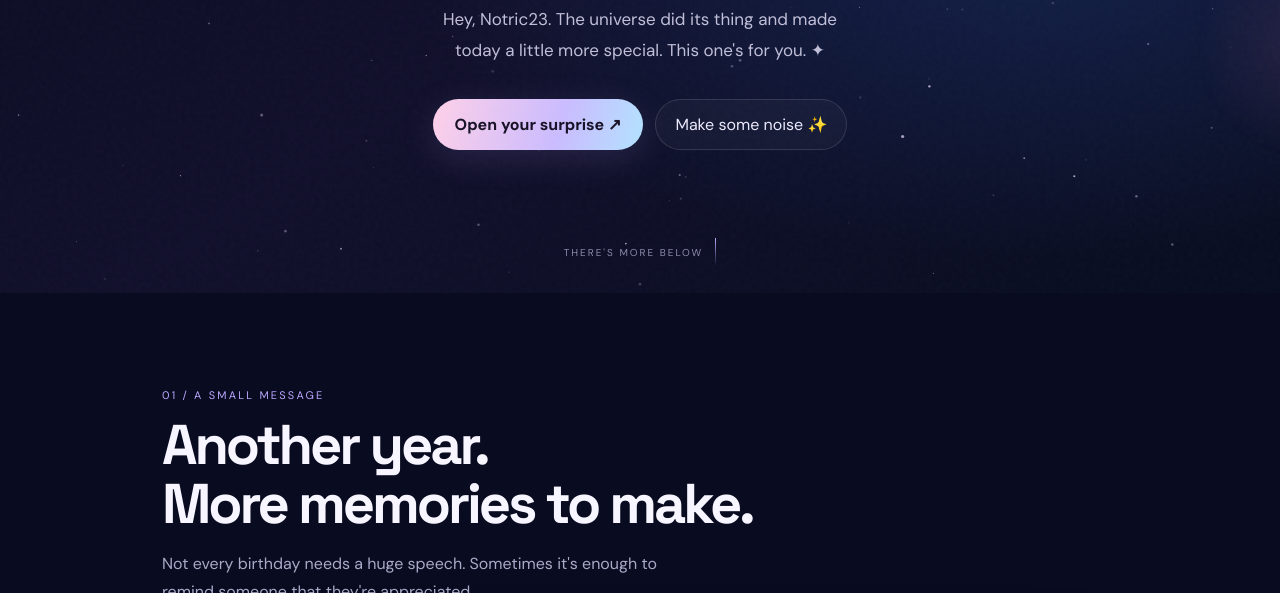
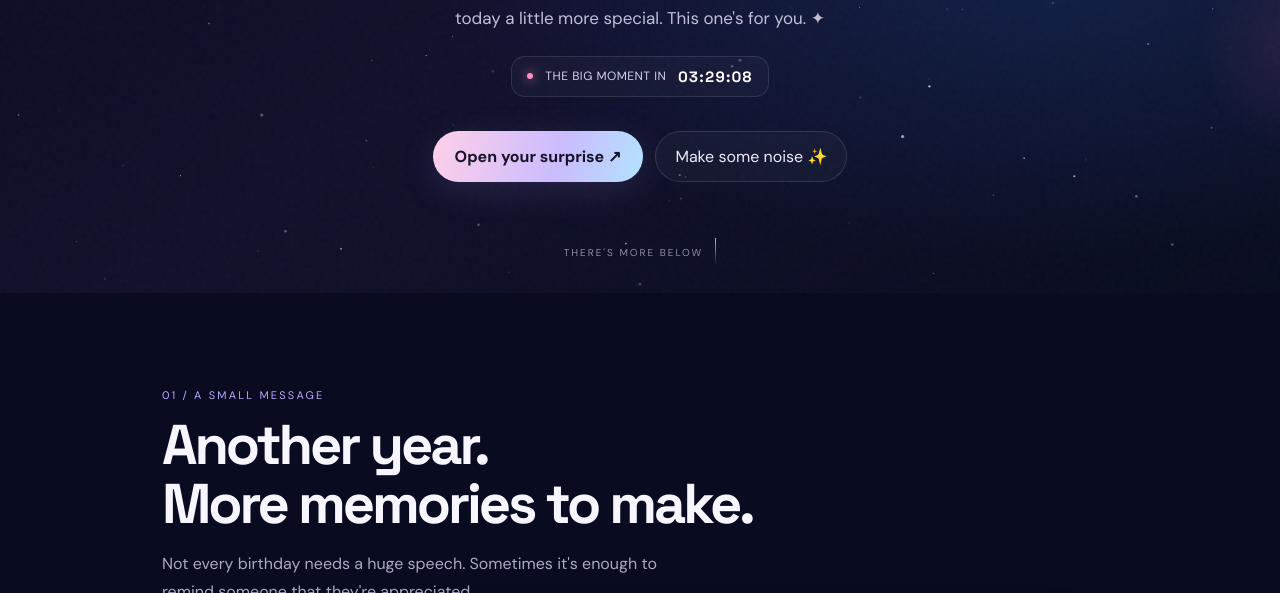
Before and after one commit to not-fireball/portfolio, a website: page public/notric23/index.html in a window 1280 px wide. Shown: the part 507-1100 px from the top of the page. Drawn offline with Linux system fonts and the light colour scheme.

Commit message:
Add birthday midnight countdown

```diff
--- a/public/notric23/index.html
+++ b/public/notric23/index.html
@@ -30,6 +30,7 @@
     h1{font-family:'Space Grotesk',sans-serif;font-size:clamp(3.4rem,10vw,8.7rem);line-height:.91;letter-spacing:-.085em;font-weight:600;margin:0;animation:rise .9s .08s both}
     h1 .line2{display:block;background:linear-gradient(100deg,#fff 5%,#ffc2e1 38%,#b7a4ff 70%,#a5dcff);background-clip:text;-webkit-background-clip:text;color:transparent;padding:0 .06em .13em}
     .sub{max-width:440px;color:#c1bfd9;line-height:1.8;font-size:clamp(14px,2vw,17px);margin:26px auto 0;animation:rise .9s .16s both}
+    .countdown{display:inline-flex;align-items:center;gap:12px;margin-top:22px;padding:10px 15px;border:1px solid #ffffff1c;border-radius:14px;background:#ffffff07;color:#d6d0ef;font-size:12px;letter-spacing:.04em;animation:rise .9s .2s both}.countdown strong{font-family:"Space Grotesk",sans-serif;font-size:15px;color:#fff;letter-spacing:.08em;font-variant-numeric:tabular-nums}.countdown .countdot{width:6px;height:6px;border-radius:50%;background:#ff8fc7;box-shadow:0 0 12px #ff8fc7}
     .hero-actions{display:flex;gap:12px;justify-content:center;flex-wrap:wrap;margin-top:34px;animation:rise .9s .24s both}
     button{font:inherit;cursor:pointer;border:0}
     .primary{color:#171126;background:linear-gradient(105deg,#ffd1e9,#cbbcff 60%,#b3e3ff);font-weight:700;border-radius:999px;padding:15px 22px;box-shadow:0 8px 35px #b49aff26;transition:transform .2s,box-shadow .2s}
@@ -87,6 +88,7 @@
       <div class="eyebrow">today is your day</div>
       <h1>HAPPY<br><span class="line2">BIRTHDAY.</span></h1>
       <p class="sub">Hey, Notric23. The universe did its thing and made today a little more special. This one's for you. ✦</p>
+      <div class="countdown" aria-live="polite"><span class="countdot"></span><span id="countdownLabel">THE BIG MOMENT IN</span><strong id="countdownClock">03:31:00</strong></div>
       <div class="hero-actions">
         <button class="primary" id="openSurprise">Open your surprise <span aria-hidden="true">↗</span></button>
         <button class="secondary" id="celebrate">Make some noise ✨</button>
@@ -180,6 +182,24 @@
       }
       resize(); if (reduced) frame(0); else requestAnimationFrame(frame);
       window.addEventListener('resize', resize);
+      const countdownClock = document.getElementById('countdownClock');
+      const countdownLabel = document.getElementById('countdownLabel');
+      const birthdayMoment = new Date('2026-10-23T00:00:00+04:00').getTime();
+      function updateCountdown() {
+        const remaining = birthdayMoment - Date.now();
+        if (remaining <= 0) {
+          countdownLabel.textContent = "IT'S OFFICIALLY YOUR DAY";
+          countdownClock.textContent = "HAPPY BDAY ✦";
+          return;
+        }
+        const total = Math.floor(remaining / 1000);
+        const hours = String(Math.floor(total / 3600)).padStart(2, '0');
+        const minutes = String(Math.floor((total % 3600) / 60)).padStart(2, '0');
+        const seconds = String(total % 60).padStart(2, '0');
+        countdownClock.textContent = hours + ':' + minutes + ':' + seconds;
+      }
+      updateCountdown();
+      if (Date.now() < birthdayMoment) window.setInterval(updateCountdown, 1000);
       const modal = document.getElementById('surpriseModal');
       function openModal() { modal.classList.add('open'); burst(w/2,h/2); }
       function closeModal() { modal.classList.remove('open'); }
```
